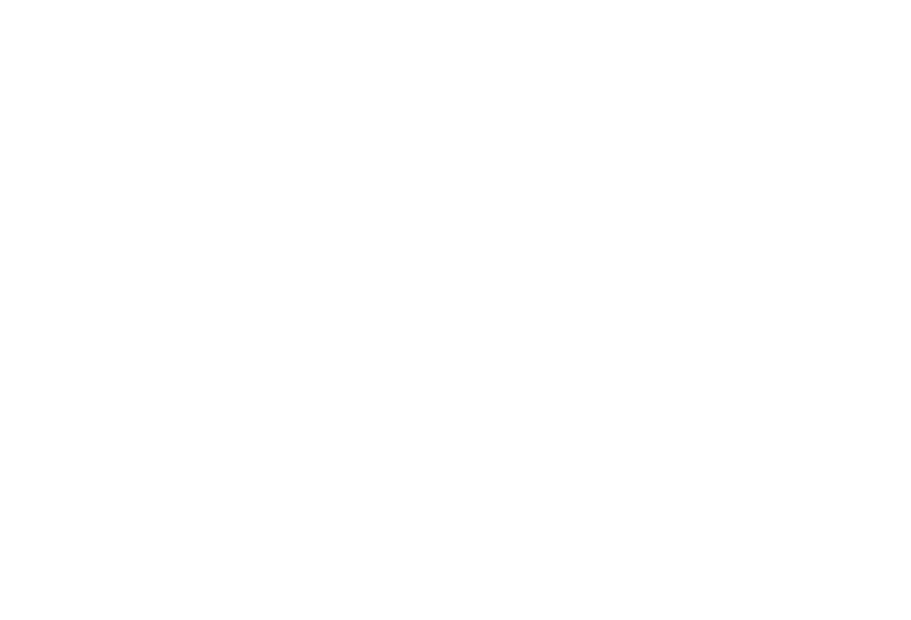
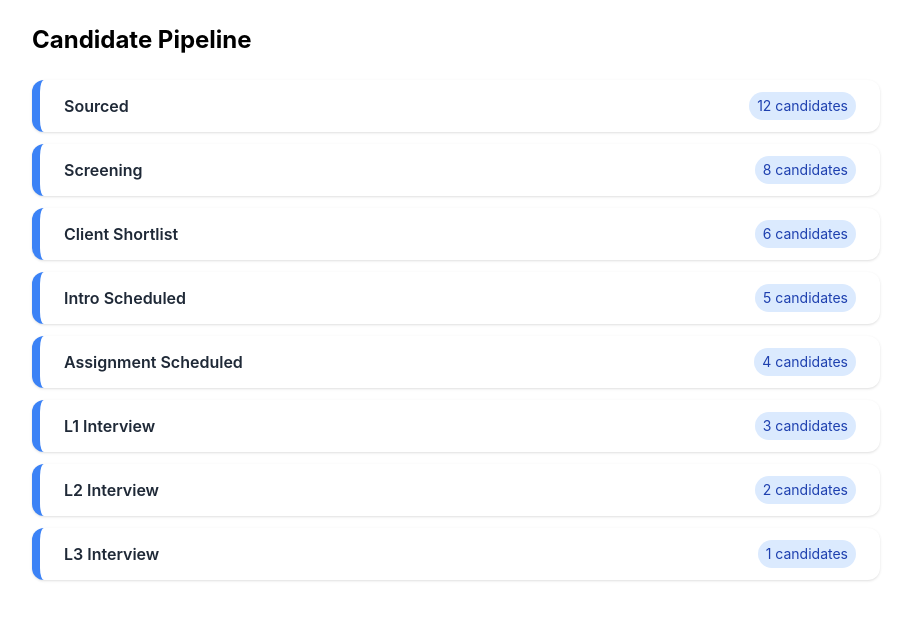
Before and after one commit to Sasikumar-R007/resume-management, a React (Create React App) app in the folder resume-frontend/: page /recruiter/pipeline in a window 1280 px wide. Before the commit this address had no page. Shown: the top 620 px of the page, without its empty margins (184-1095 px from the left). Built offline with nearby package versions, Linux system fonts and the light colour scheme.

Commit message:
pipeline err fixed

```diff
--- a/resume-frontend/package.json
+++ b/resume-frontend/package.json
@@ -8,6 +8,7 @@
     "@testing-library/react": "^16.3.0",
     "@testing-library/user-event": "^13.5.0",
     "axios": "^1.9.0",
+    "framer-motion": "^12.18.1",
     "html2canvas": "^1.4.1",
     "jspdf": "^3.0.1",
     "lucide-react": "^0.514.0",
--- a/resume-frontend/src/App.js
+++ b/resume-frontend/src/App.js
@@ -48,7 +48,7 @@
         <Route path="/upload-resume" element={<ResumeUpload />} />
         <Route path="/all-resumes" element={<AllResumes />} />
         <Route path="/ai-shortlist" element={<AIShortlist />} />
-        <Route path="/pipeline" element={<PipelinePage />} />
+        <Route path="/recruiter/pipeline" element={<PipelinePage />} />
 
         <Route path="/officialpage" element={<OfficialLandingPage />} />
 
--- a/resume-frontend/src/components/candidate/CandDashboard.jsx
+++ b/resume-frontend/src/components/candidate/CandDashboard.jsx
@@ -279,6 +279,8 @@
   //     </div>
   //   );
   // }
+
+
 
   return (
     <div className="min-h-screen flex">
--- a/resume-frontend/src/components/candidate/ProfileContext.js
+++ b/resume-frontend/src/components/candidate/ProfileContext.js
@@ -1,10 +1,10 @@
+// components/candidate/ProfileContext.js
 import React, { createContext, useState } from "react";
 
 export const ProfileContext = createContext();
 
 export const ProfileProvider = ({ children }) => {
-  const [profile, setProfile] = useState({});  // Initial empty profile
-
+  const [profile, setProfile] = useState({});
   return (
     <ProfileContext.Provider value={{ profile, setProfile }}>
       {children}
--- a/resume-frontend/src/components/recruiter/PipelinePage.jsx
+++ b/resume-frontend/src/components/recruiter/PipelinePage.jsx
@@ -1,20 +1,19 @@
+// src/components/recruiter/PipelinePage.jsx
 import React, { useState } from "react";
-import { Card, CardContent } from "../ui/card";
 import { motion } from "framer-motion";
 
 const pipelineStages = [
   { title: "Sourced", count: 12 },
-  { title: "Screening", count: 9 },
-  { title: "Client Shortlist", count: 7 },
+  { title: "Screening", count: 8 },
+  { title: "Client Shortlist", count: 6 },
   { title: "Intro Scheduled", count: 5 },
-  { title: "Assignment Scheduled", count: 3 },
+  { title: "Assignment Scheduled", count: 4 },
   { title: "L1 Interview", count: 3 },
   { title: "L2 Interview", count: 2 },
   { title: "L3 Interview", count: 1 },
-  { title: "Offer", count: 1 },
 ];
 
-export default function PipelinePage() {
+const PipelinePage = () => {
   const [selectedStage, setSelectedStage] = useState(null);
 
   const handleClick = (stage) => {
@@ -22,16 +21,16 @@
   };
 
   return (
-    <div className="min-h-screen bg-gray-100 p-8">
-      <h2 className="text-2xl font-bold mb-6 text-center">Candidate Pipeline</h2>
+    <div className="max-w-4xl mx-auto p-6">
+      <h2 className="text-2xl font-bold mb-6">Candidate Pipeline</h2>
 
-      <div className="flex flex-col items-center space-y-2">
+      <div className="flex flex-col gap-3">
         {pipelineStages.map((stage, index) => (
           <motion.div
             key={index}
             onClick={() => handleClick(stage)}
             whileHover={{ scale: 1.02 }}
-            className={`w-[calc(100%-${index * 5}%)] bg-white shadow-md px-6 py-3 rounded-xl cursor-pointer border-l-8 border-blue-500`}
+            className={`w-[calc(100%-${index * 5}%)] bg-white shadow px-6 py-3 rounded-xl cursor-pointer border-l-8 border-blue-500`}
           >
             <div className="flex justify-between items-center">
               <span className="font-semibold text-gray-800">{stage.title}</span>
@@ -44,30 +43,19 @@
       </div>
 
       {selectedStage && (
-        <div className="fixed inset-0 bg-black bg-opacity-50 flex items-center justify-center z-50">
-          <div className="bg-white rounded-xl p-6 w-full max-w-md">
-            <h3 className="text-xl font-semibold mb-4">{selectedStage.title} Candidates</h3>
-            <ul className="space-y-2">
-              {Array(selectedStage.count)
-                .fill(null)
-                .map((_, i) => (
-                  <li
-                    key={i}
-                    className="p-2 bg-gray-100 rounded shadow text-sm text-gray-700"
-                  >
-                    Candidate {i + 1} - [Sample Data]
-                  </li>
-                ))}
-            </ul>
-            <button
-              className="mt-4 px-4 py-2 bg-blue-600 text-white rounded hover:bg-blue-700"
-              onClick={() => setSelectedStage(null)}
-            >
-              Close
-            </button>
-          </div>
+        <div className="mt-6 bg-gray-100 p-4 rounded-lg shadow-md">
+          <h4 className="text-lg font-semibold mb-2">
+            Candidates in {selectedStage.title}
+          </h4>
+          <ul className="list-disc list-inside text-gray-700">
+            {Array.from({ length: selectedStage.count }).map((_, i) => (
+              <li key={i}>Candidate {i + 1}</li>
+            ))}
+          </ul>
         </div>
       )}
     </div>
   );
-}
+};
+
+export default PipelinePage;
--- a/resume-frontend/src/components/recruiter/RecruiterDashboardMain.jsx
+++ b/resume-frontend/src/components/recruiter/RecruiterDashboardMain.jsx
@@ -408,7 +408,7 @@
 
           {/* Right Column Buttons for large screens */}
           <div className="hidden lg:flex lg:w-[25%] flex-col gap-4">
-            <button className="w-full py-3 bg-green-600 text-white text-lg rounded-xl shadow hover:bg-green-700">
+            <button className="w-full py-3 bg-green-600 text-white text-lg rounded-xl shadow hover:bg-green-700" onClick={() => navigate("/recruiter/pipeline")}>
               Pipeline
             </button>
             <button
```
Also changed, not shown: 1 other file (tests, documents, lock files or other folders).
